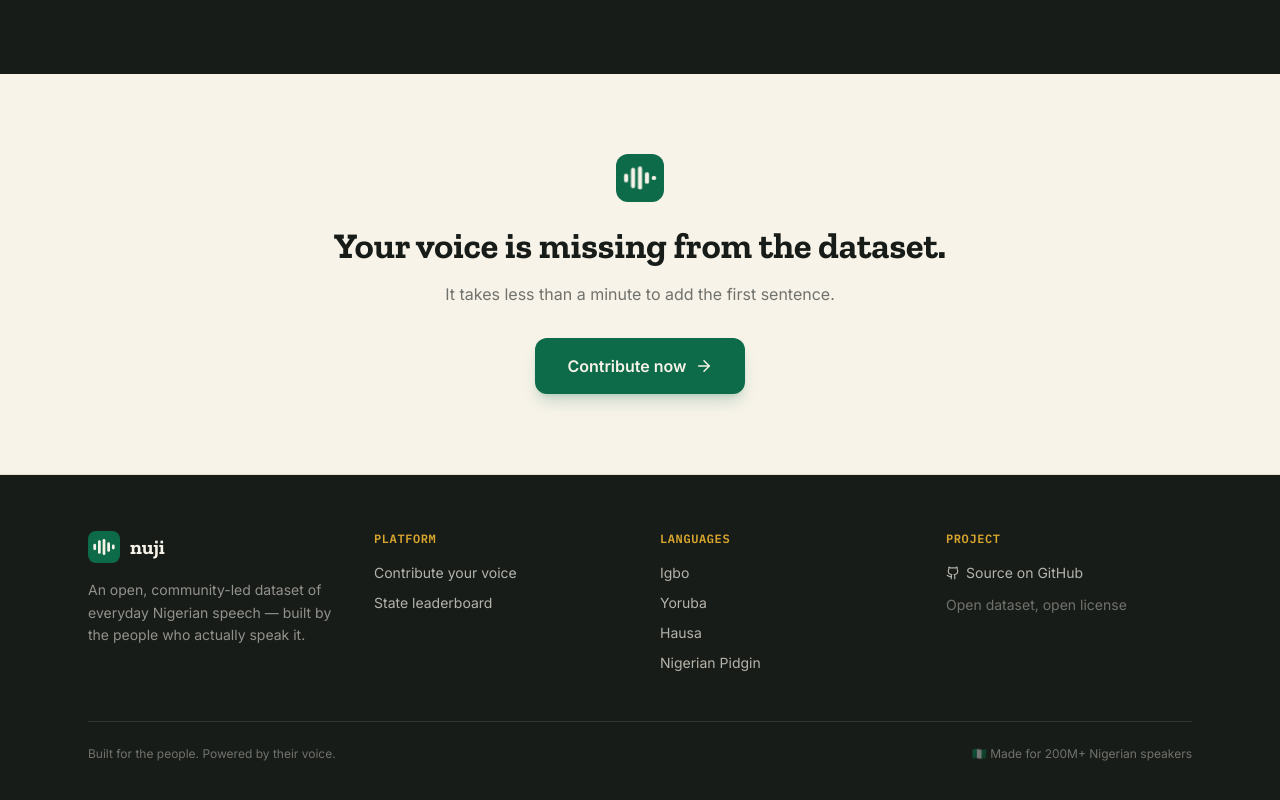
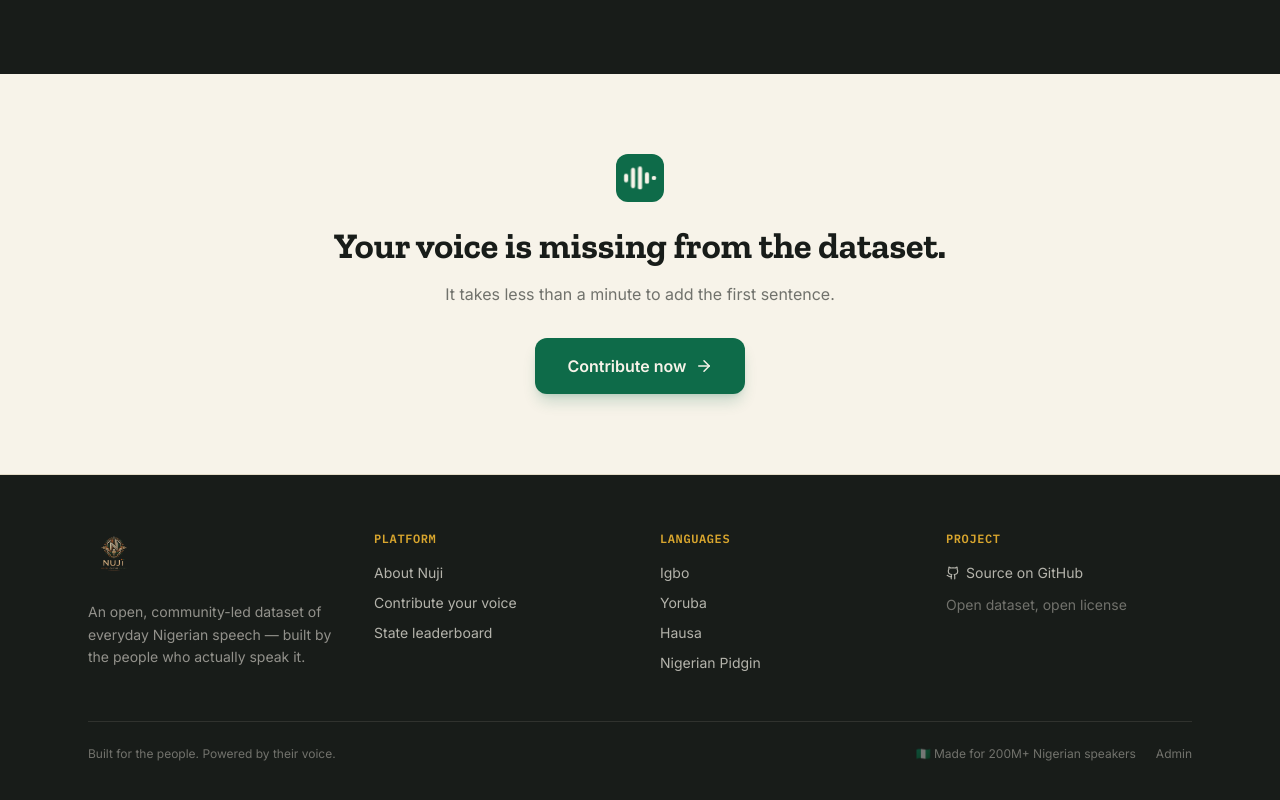
Before and after one commit to Kozino/nuji, a Next.js app in the folder frontend/: page / in a window 1280 px wide. Shown: the part 2688-3488 px from the top of the page. Built offline with nearby package versions, Linux system fonts and the light colour scheme.

Commit message:
Replace SoundMark with Nuji logo in footer

```diff
--- a/frontend/components/Footer.tsx
+++ b/frontend/components/Footer.tsx
@@ -1,6 +1,6 @@
 import Link from "next/link";
+import Image from "next/image";
 import { Github } from "lucide-react";
-import { SoundMark } from "./SoundMark";
 
 export default function Footer() {
   return (
@@ -8,9 +8,8 @@
       <div className="mx-auto max-w-6xl px-6 py-14">
         <div className="grid gap-10 sm:grid-cols-2 lg:grid-cols-4">
           <div>
-            <Link href="/" className="flex items-center gap-2.5 font-zilla text-xl font-bold text-paper">
-              <SoundMark className="h-8 w-8" />
-              nuji
+            <Link href="/" className="inline-flex items-center">
+              <Image src="/brand/nuji-logo-transparent.png" alt="Nuji" width={124} height={112} className="h-12 w-auto" />
             </Link>
             <p className="mt-4 max-w-xs text-sm leading-relaxed text-paper/55">
               An open, community-led dataset of everyday Nigerian speech &mdash; built by the people who actually speak it.
@@ -20,6 +19,7 @@
           <div>
             <p className="font-plex text-xs font-semibold uppercase tracking-wider text-gold">Platform</p>
             <ul className="mt-4 space-y-2.5 text-sm">
+              <li><Link href="/about" className="hover:text-paper">About Nuji</Link></li>
               <li><Link href="/contribute" className="hover:text-paper">Contribute your voice</Link></li>
               <li><Link href="/leaderboard" className="hover:text-paper">State leaderboard</Link></li>
             </ul>
@@ -55,7 +55,10 @@
 
         <div className="mt-12 flex flex-col items-center justify-between gap-3 border-t border-paper/10 pt-6 text-xs text-paper/40 sm:flex-row">
           <span>Built for the people. Powered by their voice.</span>
-          <span>🇳🇬 Made for 200M+ Nigerian speakers</span>
+          <div className="flex items-center gap-5">
+            <span>🇳🇬 Made for 200M+ Nigerian speakers</span>
+            <Link href="/admin/login" className="hover:text-paper/70">Admin</Link>
+          </div>
         </div>
       </div>
     </footer>
```
